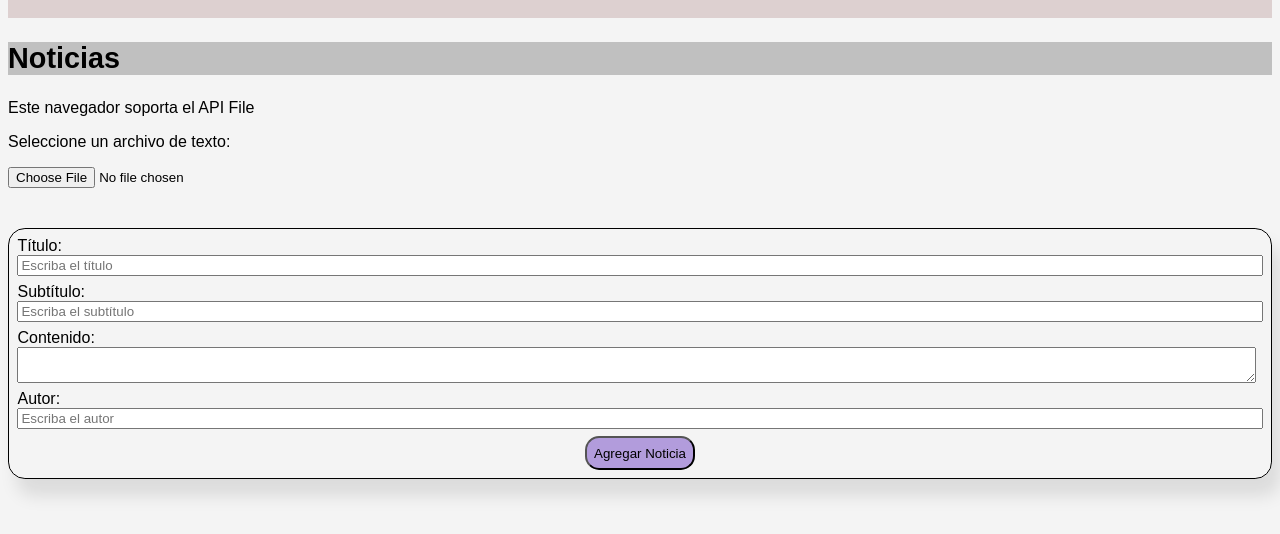
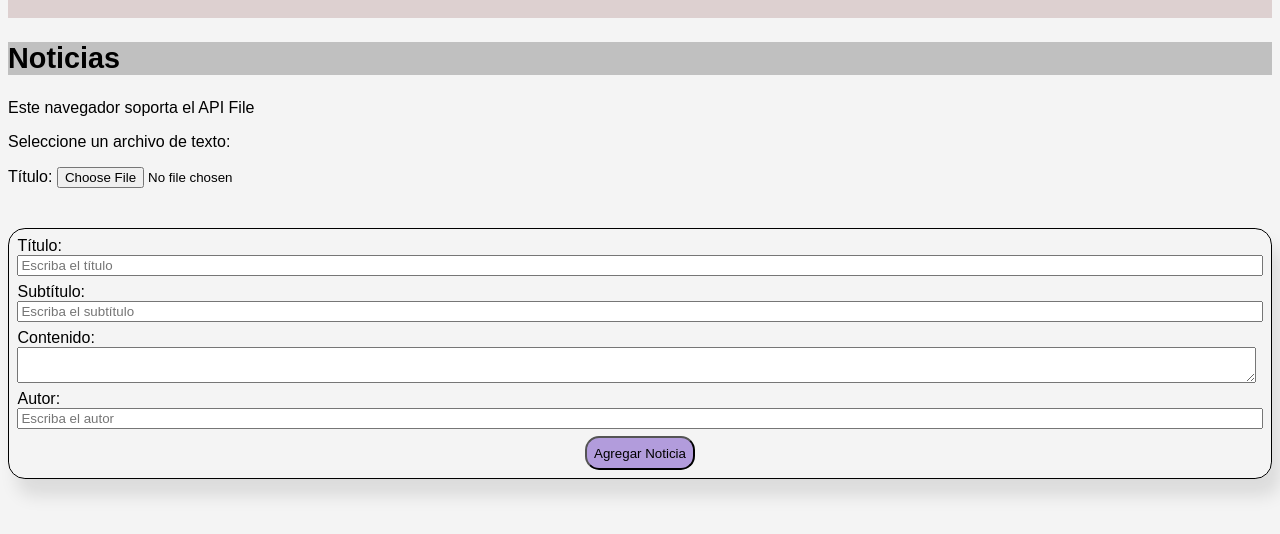
Before and after one commit to uo277516/SEW2023, a plain HTML site: page noticias.html in a window 1280 px wide. Shown: the part 70-604 px from the top of the page. Drawn offline with nearby package versions, Linux system fonts and the light colour scheme.

Commit message:
arreglado formulario leernoticias input

```diff
--- a/noticias.html
+++ b/noticias.html
@@ -57,6 +57,7 @@
     <p>Seleccione un archivo de texto: </p>
 
     <p>
+        <label for="archivoTexto">Título:</label>
         <input type="file" id="archivoTexto" onchange="noticias.readInputFile(this.files);">
     </p>
 
```
